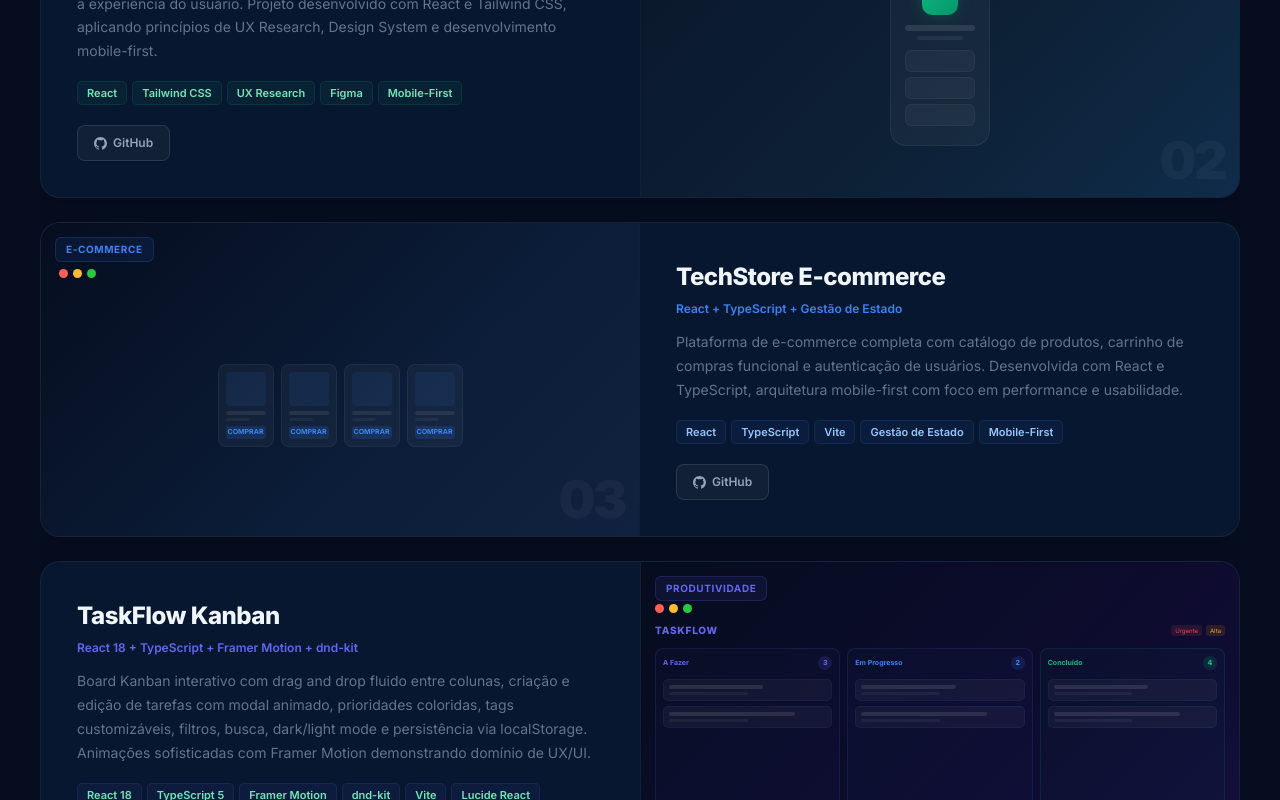
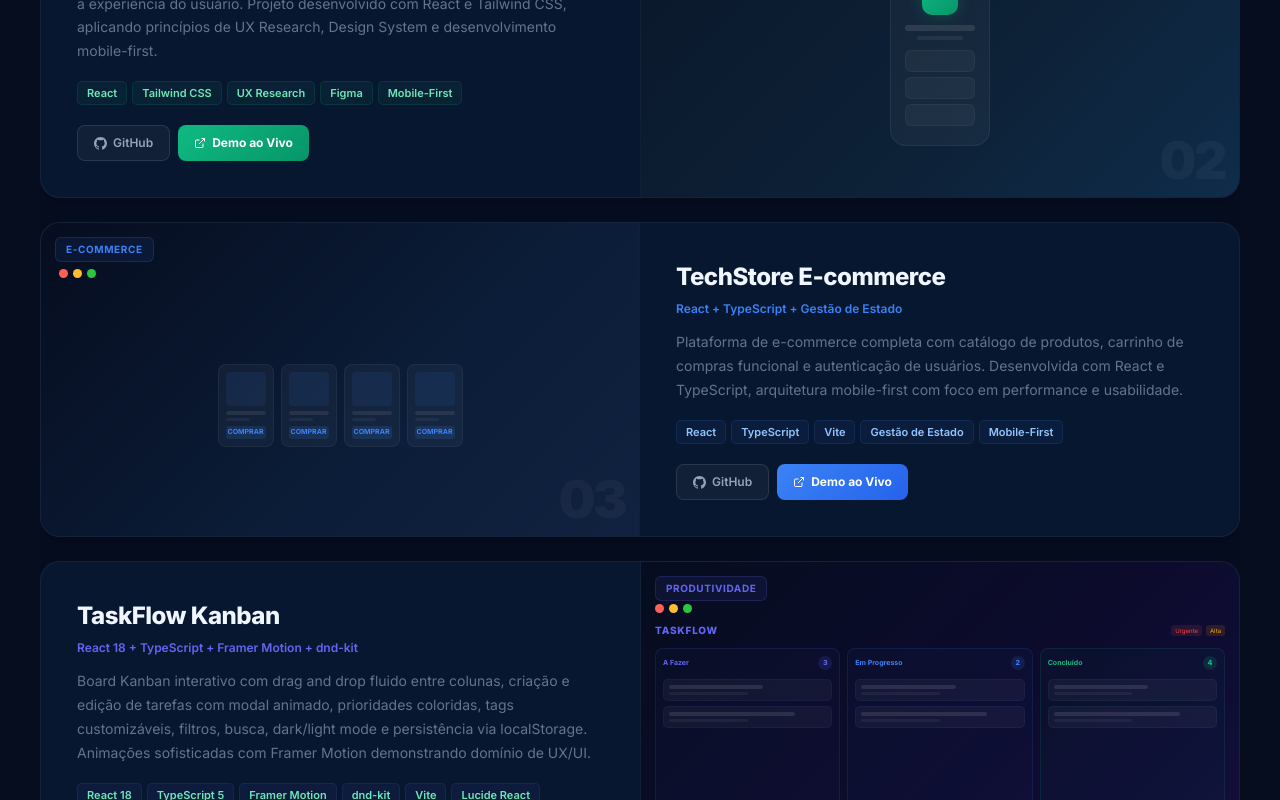
Before and after one commit to jrabeloneto/joao-portifolio, a React (Vite) app: page / in a window 1280 px wide. Shown: the part 4740-5540 px from the top of the page. Built offline with nearby package versions, Linux system fonts and the light colour scheme.

Commit message:
feat: adiciona links de demo ao vivo para Bradesco, TechStore e TeamFlow

```diff
--- a/src/components/Projects.jsx
+++ b/src/components/Projects.jsx
@@ -22,8 +22,8 @@ const projects = [
     subtitle: 'React + UX Research + Figma',
     desc: 'Redesign completo do aplicativo mobile do Bradesco com foco em modernizar a experiência do usuário. Projeto desenvolvido com React e Tailwind CSS, aplicando princípios de UX Research, Design System e desenvolvimento mobile-first.',
     techs: ['React', 'Tailwind CSS', 'UX Research', 'Figma', 'Mobile-First'],
-    github: 'https://github.com/jrabeloneto/bradesco-redesign',
-    demo: null,
+    github: 'https://github.com/jrabeloneto/bradesco-app-redesign',
+    demo: 'https://bradesco-app-redesign.vercel.app',
     accent: '#10b981',
     mockContent: 'bradesco',
     mockBg: 'linear-gradient(135deg, #0a1628 0%, #0d2137 60%, #0f2c4a 100%)',
@@ -35,8 +35,8 @@ const projects = [
     subtitle: 'React + TypeScript + Gestão de Estado',
     desc: 'Plataforma de e-commerce completa com catálogo de produtos, carrinho de compras funcional e autenticação de usuários. Desenvolvida com React e TypeScript, arquitetura mobile-first com foco em performance e usabilidade.',
     techs: ['React', 'TypeScript', 'Vite', 'Gestão de Estado', 'Mobile-First'],
-    github: 'https://github.com/jrabeloneto/techstore',
-    demo: null,
+    github: 'https://github.com/jrabeloneto/techstore-v2',
+    demo: 'https://techstore-v2-85tz.vercel.app',
     accent: '#3b82f6',
     mockContent: 'techstore',
     mockBg: 'linear-gradient(135deg, #060d1f 0%, #0b1d38 60%, #112240 100%)',
@@ -62,7 +62,7 @@ const projects = [
     desc: 'Sistema completo de gerenciamento de equipes com autenticação JWT, dashboard de métricas, CRUD de equipes e membros, controle de status e paginação. Backend em Java com Spring Boot 3 e Spring Security; frontend em Angular 17 com Standalone Components e Angular Material.',
     techs: ['Java 17', 'Spring Boot 3', 'Angular 17', 'JWT', 'Spring Security', 'JPA/Hibernate', 'TypeScript'],
     github: 'https://github.com/jrabeloneto/teamflow',
-    demo: null,
+    demo: 'https://teamflow-navy.vercel.app',
     accent: '#10b981',
     mockContent: 'teamflow',
     mockBg: 'linear-gradient(135deg, #060d1f 0%, #0a1f14 60%, #0d2b1c 100%)',
```
